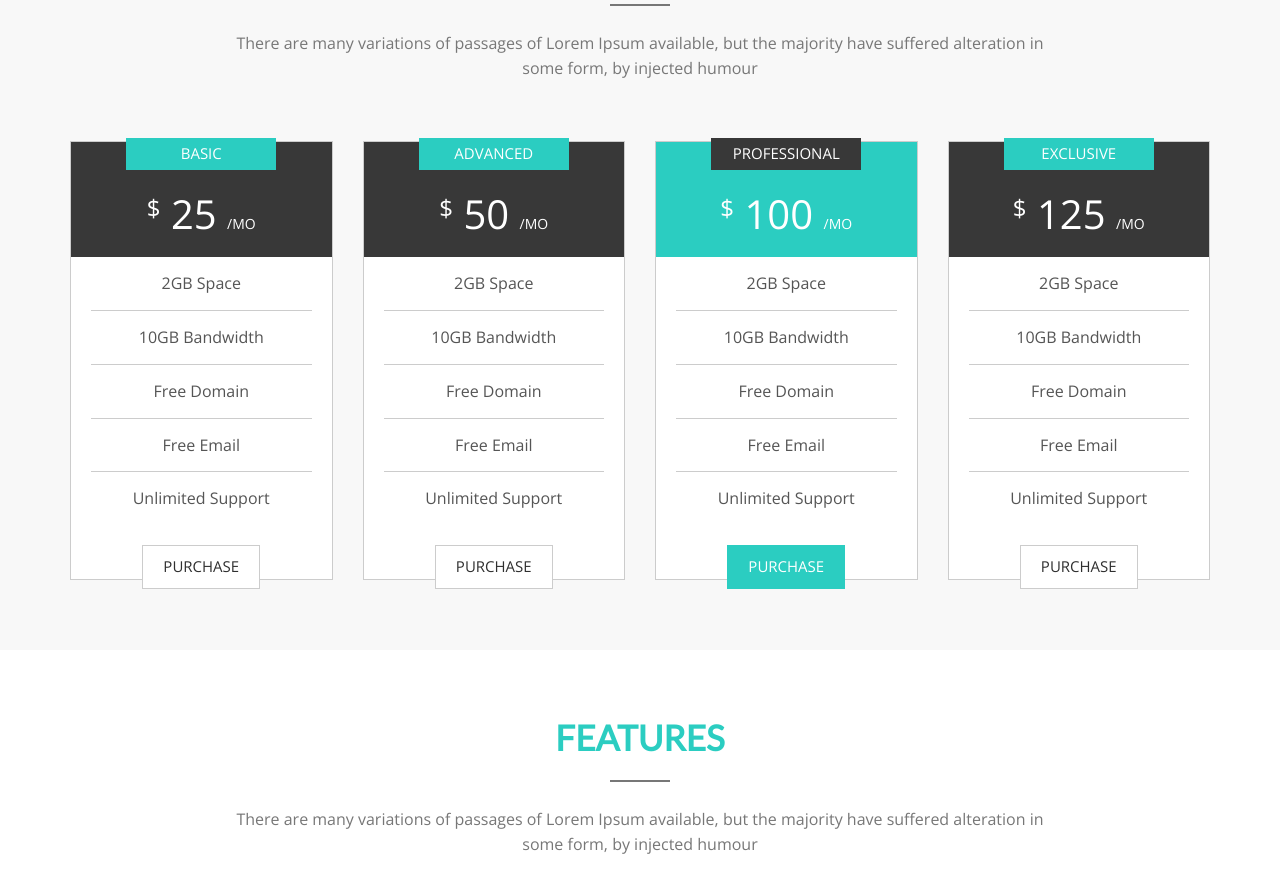
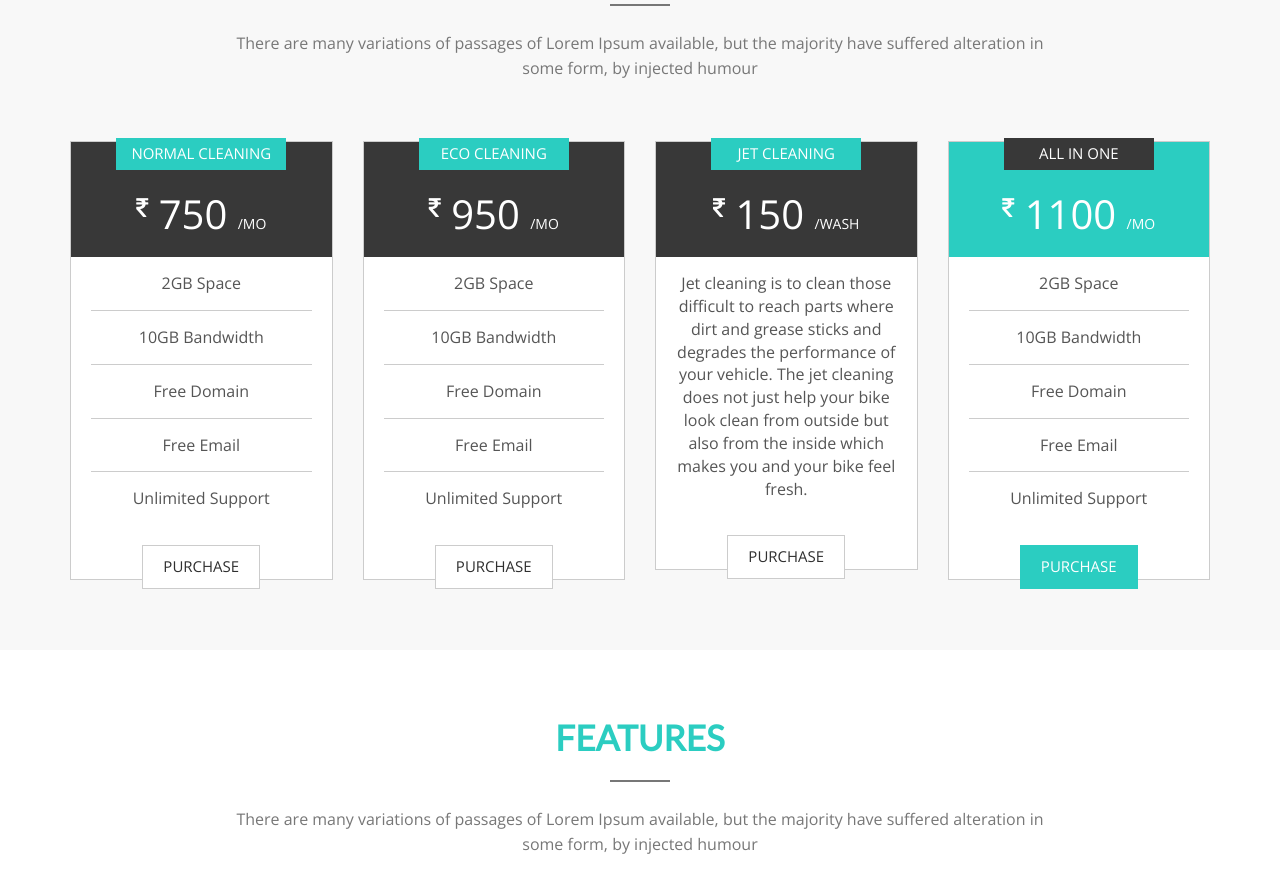
Before and after one commit to codevipin/service, a plain HTML site: page index.html in a window 1280 px wide. Shown: the part 2580-3472 px from the top of the page. Drawn offline with nearby package versions, Linux system fonts and the light colour scheme; a web font is replaced by a local one.

Commit message:
price table is modified

```diff
--- a/index.html
+++ b/index.html
@@ -541,10 +541,10 @@
               <div class="col-md-3 col-sm-6 col-xs-12">
                 <div class="single-table-price wow fadeInUp" data-wow-duration="0.5s" data-wow-delay="0.5s">
                   <div class="price-header">
-                    <span class="price-title">Basic</span>
+                    <span class="price-title">Normal  Cleaning</span>
                     <div class="price">
-                      <sup class="price-up">$</sup>
-                      25
+                      <sup class="price-up"><i class="fa fa-inr"></i></sup>
+                      750
                       <span class="price-down">/mo</span>
                     </div>
                   </div>
@@ -565,10 +565,10 @@
               <div class="col-md-3 col-sm-6 col-xs-12">
                 <div class="single-table-price wow fadeInUp" data-wow-duration="0.75s" data-wow-delay="0.75s">
                   <div class="price-header">
-                    <span class="price-title">Advanced</span>
+                    <span class="price-title">Eco cleaning</span>
                     <div class="price">
-                      <sup class="price-up">$</sup>
-                      50
+                      <sup class="price-up"><i class="fa fa-inr"></i></sup>
+                      950
                       <span class="price-down">/mo</span>
                     </div>
                   </div>
@@ -586,23 +586,21 @@
                   </div>
                 </div>
               </div>
+
               <div class="col-md-3 col-sm-6 col-xs-12">
-                <div class="single-table-price featured-price wow fadeInUp" data-wow-duration="1s" data-wow-delay="1s">
+                <div class="single-table-price wow fadeInUp" data-wow-duration="1.15s" data-wow-delay="1.15s">
                   <div class="price-header">
-                    <span class="price-title">Professional</span>
+                    <span class="price-title">Jet cleaning</span>
                     <div class="price">
-                      <sup class="price-up">$</sup>
-                      100
-                      <span class="price-down">/mo</span>
+                      <sup class="price-up"><i class="fa fa-inr"></i></sup>
+                      150
+                      <span class="price-down">/Wash</span>
                     </div>
                   </div>
                   <div class="price-article">
                     <ul>
-                      <li>2GB Space</li>
-                      <li>10GB Bandwidth</li>
-                      <li>Free Domain</li>
-                      <li>Free Email</li>
-                      <li>Unlimited Support</li>
+                      <li>Jet cleaning is to clean those difficult to reach parts where dirt and grease sticks and degrades the performance of your vehicle. The jet cleaning does not just help your bike look clean from outside but also from the inside which makes you  and your bike feel  fresh.</li>
+
                     </ul>
                   </div>
                   <div class="price-footer">
@@ -610,13 +608,13 @@
                   </div>
                 </div>
               </div>
-              <div class="col-md-3 col-sm-6 col-xs-12">
-                <div class="single-table-price wow fadeInUp" data-wow-duration="1.15s" data-wow-delay="1.15s">
+               <div class="col-md-3 col-sm-6 col-xs-12">
+                <div class="single-table-price featured-price wow fadeInUp" data-wow-duration="1s" data-wow-delay="1s">
                   <div class="price-header">
-                    <span class="price-title">Exclusive</span>
+                    <span class="price-title">All in One</span>
                     <div class="price">
-                      <sup class="price-up">$</sup>
-                      125
+                      <sup class="price-up"><i class="fa fa-inr"></i></sup>
+                      1100
                       <span class="price-down">/mo</span>
                     </div>
                   </div>
```
